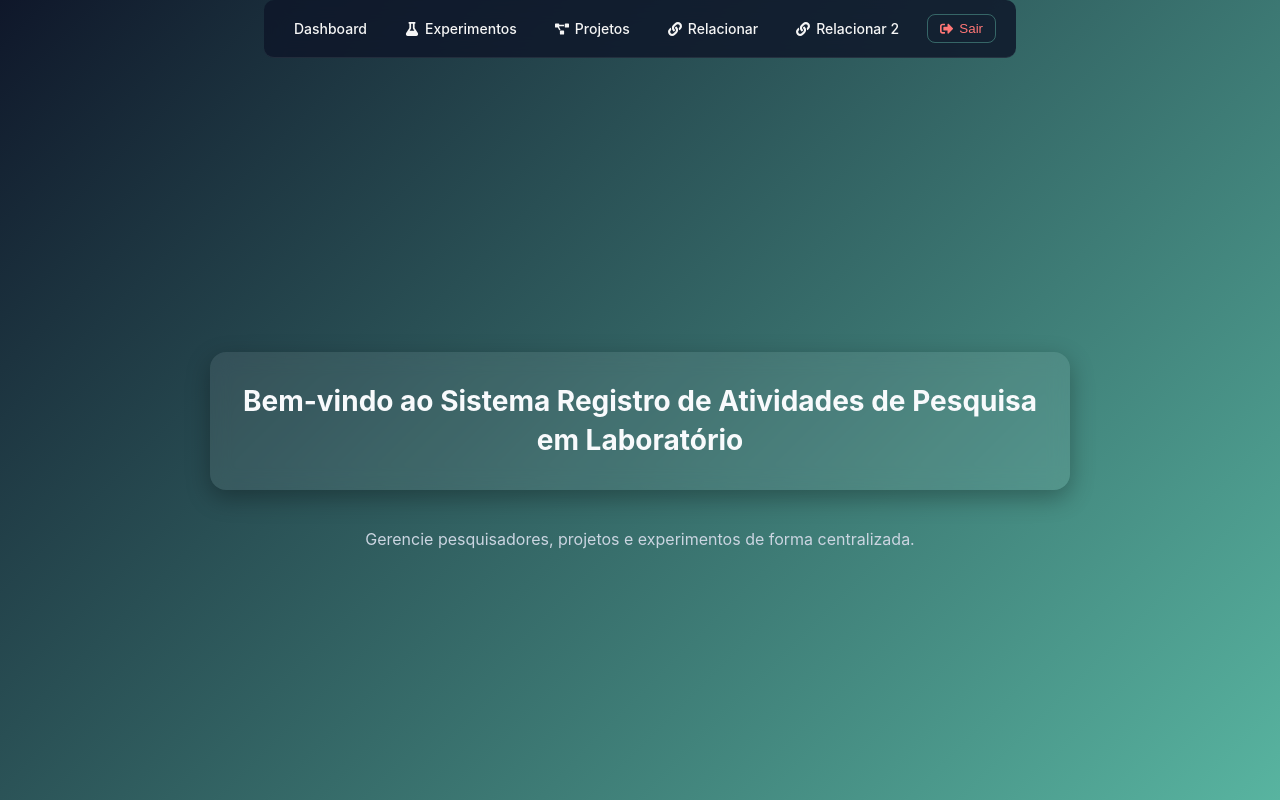
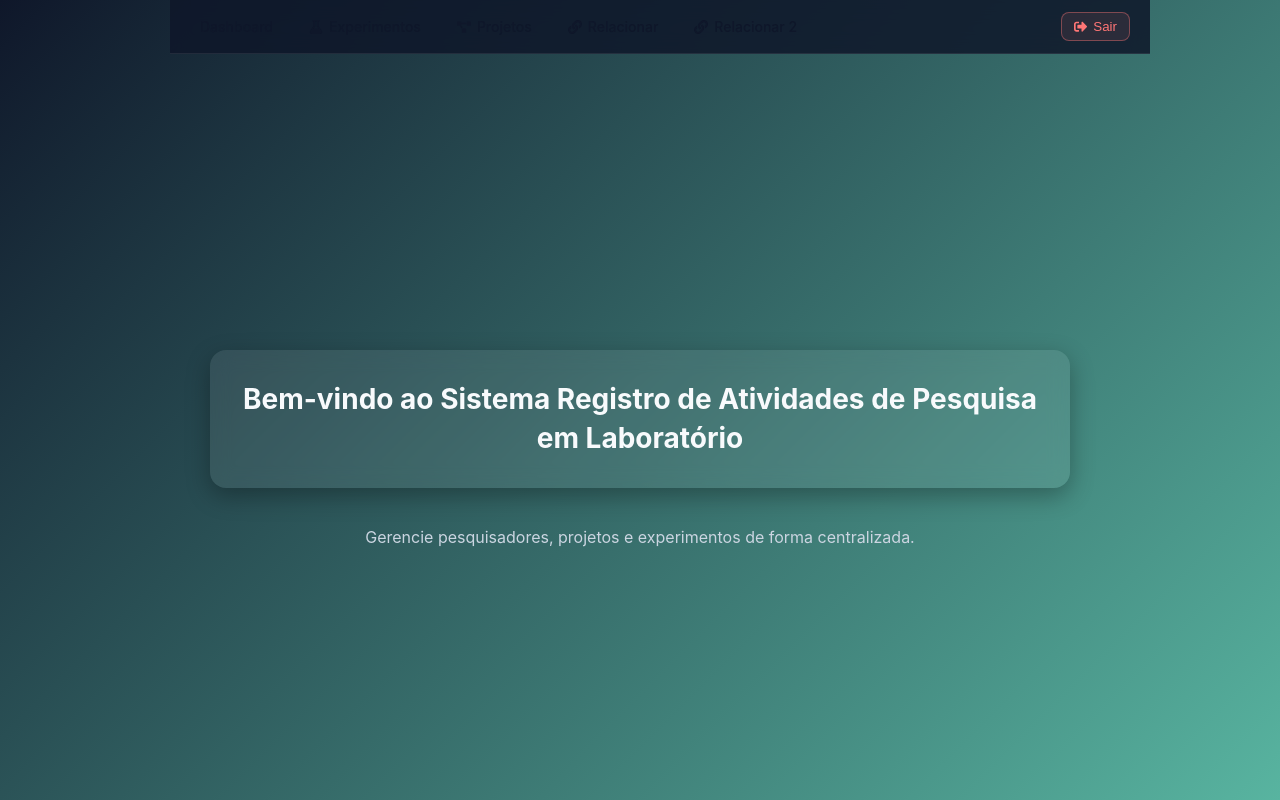
Before and after one commit to Andrey-DC-Silva/sysrapel-client, a React (Vite) app: page /dashboard in a window 1280 px wide. Built offline with nearby package versions, Linux system fonts and the light colour scheme; no server answers; sample sign-in values are in the browser's storage.

Commit message:
Update Navbar.css

```diff
--- a/src/components/Navbar.css
+++ b/src/components/Navbar.css
@@ -5,13 +5,16 @@
   --text: #e2e8f0;
 }
 
+/* NAVBAR */
 .navbar {
   display: flex;
+  width: 100%;
   max-width: 1200px;
   margin: 0 auto;
-  gap: 18px;
+
+  gap: 16px;
   align-items: center;
-  padding: 14px 20px;
+  padding: 12px 20px;
 
   position: sticky;
   top: 0;
@@ -20,44 +23,75 @@
   background: rgba(15, 23, 42, 0.85);
   backdrop-filter: blur(10px);
   border-bottom: 1px solid rgba(255,255,255,0.08);
-  border-radius: 10px;
+
   font-family: 'Inter', sans-serif;
 }
 
+/* LINKS */
 .nav-link {
-  color: whitesmoke;
+  color: var(--text);
   text-decoration: none;
   font-size: 14px;
   font-weight: 500;
+
   padding: 6px 10px;
   border-radius: 8px;
+
   display: flex;
   align-items: center;
   gap: 6px;
-  transition: 0.2s;
+
+  transition: all 0.2s ease;
 }
 
 .nav-link:hover {
-  background: rgba(108, 208, 186, 0.15);
+  background: rgba(108, 208, 186, 0.12);
+  color: var(--primary);
+  transform: translateY(-1px);
+}
+
+/* LINK ATIVO */
+.nav-link.active {
+  background: rgba(108, 208, 186, 0.2);
   color: var(--primary);
 }
 
+/* BOTÃO LOGOUT */
 .logout-button {
   margin-left: auto;
-  background: transparent;
-  border: 1px solid rgba(108, 208, 186, 0.4);
+
+  background: rgba(255, 118, 118, 0.1);
+  border: 1px solid rgba(255, 118, 118, 0.4);
   color: rgb(255, 118, 118);
+
   padding: 6px 12px;
   border-radius: 8px;
+
   cursor: pointer;
   font-weight: 500;
+
   display: flex;
   align-items: center;
   gap: 6px;
-  transition: 0.2s;
+
+  transition: all 0.2s ease;
 }
 
 .logout-button:hover {
-  background: var(--primary);
-  color: #0f172a;
+  background: rgb(255, 118, 118);
+  color: #fff;
+  transform: translateY(-1px);
 }
+
+/* RESPONSIVO */
+@media (max-width: 768px) {
+  .navbar {
+    flex-wrap: wrap;
+    gap: 10px;
+  }
+
+  .logout-button {
+    width: 100%;
+    justify-content: center;
+  }
+}
```
